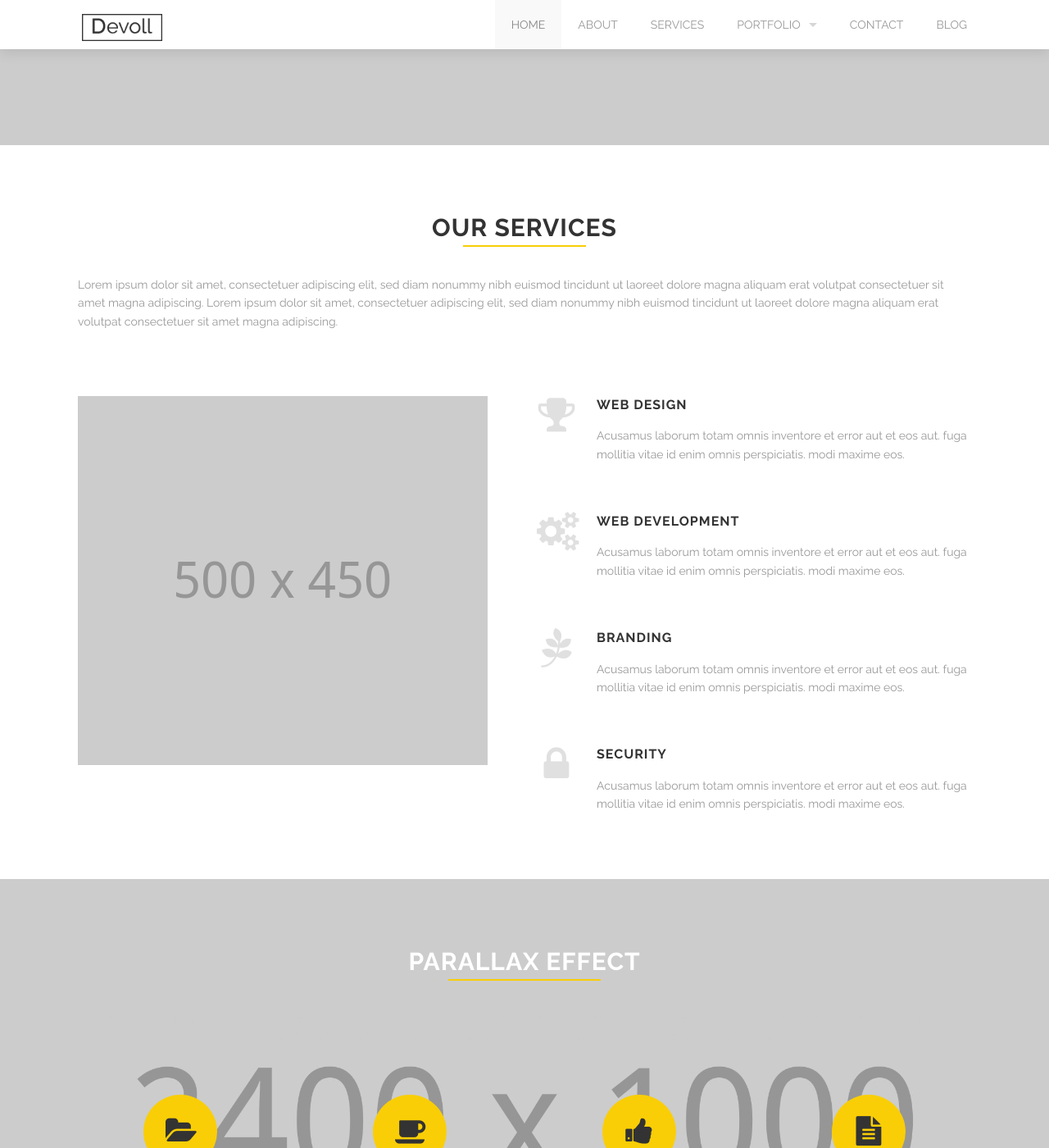
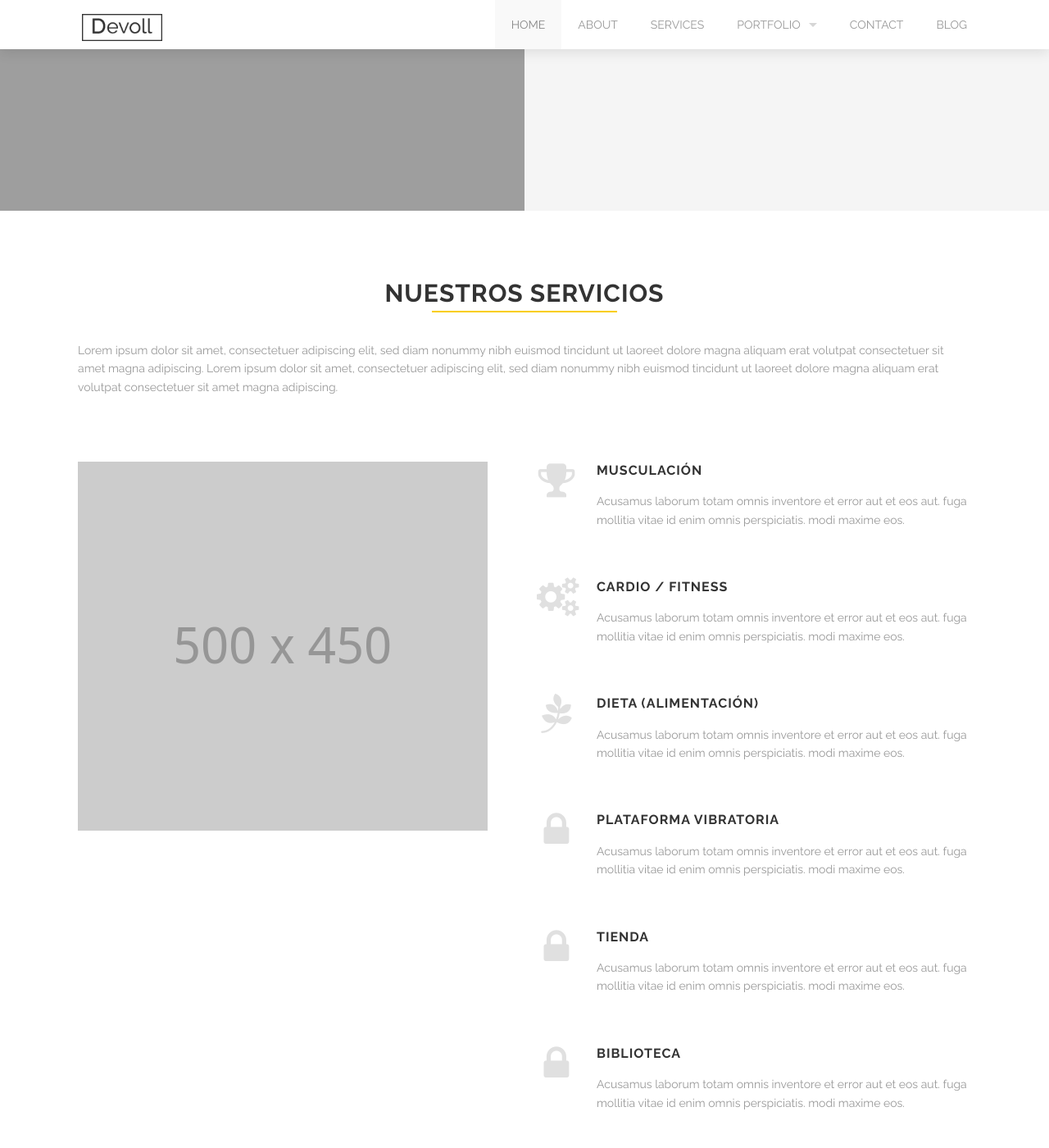
Before and after one commit to karatekan/karatekan.github.io, a Jekyll site: the page built from index.html, in a window 1280 px wide and 1400 px high, scrolled down 1933 px. Shown: the whole window at 82% size. Built offline with Jekyll 4.4.1, drawn with Linux system fonts in a browser that asks for light colours; some of the changed text lies outside the part shown.

Commit message:
Introduction of activities and services on index

```diff
--- a/index.html
+++ b/index.html
@@ -3,103 +3,103 @@ layout: default
 section_id: home
 slides:
   - bg: images/@stock/slide-1.jpg
+    title:
+      klass: bottom-to-top
+      text: Club Karate-Kan
     small_title:
       klass: bottom-to-top
-      text: The perfect theme for
+      text: Tu Gimnasio de Artes Marciales
+  - bg: images/@stock/slide-2.jpg
+    klass: centered-text
+    small_title:
+      klass: bottom-to-top
+      text: Pioneros en
     title:
       klass: bottom-to-top
-      text: Many purposes
+      text: Karate Kyokushin
     buttons:
       klass: bottom-to-top
       items:
-        - text: Learn More
-          link_to: http://themeforest.net/user/honryou/portfolio?ref=honryou
-  - bg: images/@stock/slide-4.jpg
-    klass: centered-text
+        - text: Ver la actividad
+          link_to: kyokushin.html
+  - bg: images/@stock/slide-3.jpg
+    title:
+      klass: bottom-to-top
+      text: ¡Mucho más que Karate!
     small_title:
       klass: bottom-to-top
-      text: We make websites that are
-    title:
-      klass: bottom-to-top
-      text: Creative &amp; Powerful
-    buttons:
-      klass: bottom-to-top
-      items:
-        - klass: boxed
-          text: View Features
-          link_to: http://themeforest.net/user/honryou/portfolio?ref=honryou
-        - text: Purchase Now
-          link_to: http://themeforest.net/user/honryou/portfolio?ref=honryou
-  - bg: images/@stock/slide-5.jpg
-    small_title:
-      klass: bottom-to-top
-      text: This is a creative theme that you'll
-    title:
-      klass: bottom-to-top
-      text: definitely love...
-    buttons:
-      klass: bottom-to-top
-      items:
-        - text: Learn More
-          link_to: http://themeforest.net/user/honryou/portfolio?ref=honryou
-
-
+      text: Boxeo, Judo, Aikido, Krav Maga, K-1, MMA, BJJ...
 
 works:
-  - image: images/@stock/work-1.jpg
-    title: Beautiful Girl
-    link_to: portfolio-item.html
+  - image: images/@stock/karate_kyokushin.jpg
+    title: Karate Kyokushin
+    link_to: karate_kyokushin.html
     klass: graphi-design
-    desc: Design &amp; Development
-  - image: images/@stock/work-2.jpg
-    title: Beautiful Girl
-    link_to: portfolio-item.html
+    desc: Karate Kyokushin
+  - image: images/@stock/boxing.jpg
+    title: Boxeo
+    link_to: boxing.html
     klass: graphi-design
-    desc: Design &amp; Development
-  - image: images/@stock/work-3.jpg
-    title: Beautiful Girl
-    link_to: portfolio-item.html
+    desc: Boxeo
+  - image: images/@stock/mma.jpg
+    title: Artes Marciales Mixtas (MMA)
+    link_to: mma.html
     klass: graphi-design
-    desc: Design &amp; Development
-  - image: images/@stock/work-4.jpg
-    title: Beautiful Girl
-    link_to: portfolio-item.html
+    desc: Artes Marciales Mixtas (MMA)
+  - image: images/@stock/brazilian_jiujitsu.jpg
+    title: Jiu Jitsu Brasileño
+    link_to: brazilian_jiujitsu.html
     klass: graphi-design
-    desc: Design &amp; Development
-  - image: images/@stock/work-5.jpg
-    title: Beautiful Girl
-    link_to: portfolio-item.html
+    desc: Jiu Jitsu Brasileño
+  - image: images/@stock/k1.jpg
+    title: K-1
+    link_to: k1.html
     klass: graphi-design
-    desc: Design &amp; Development
-  - image: images/@stock/work-6.jpg
-    title: Beautiful Girl
-    link_to: portfolio-item.html
+    desc: K-1
+  - image: images/@stock/krav_maga.jpg
+    title: Krav Maga
+    link_to: krav_maga.html
     klass: graphi-design
-    desc: Design &amp; Development
-  - image: images/@stock/work-7.jpg
-    title: Beautiful Girl
-    link_to: portfolio-item.html
+    desc: Krav Maga
+  - image: images/@stock/aikido.jpg
+    title: Aikido
+    link_to: aikido.html
     klass: graphi-design
-    desc: Design &amp; Development
-  - image: images/@stock/work-8.jpg
-    title: Beautiful Girl
-    link_to: portfolio-item.html
+    desc: Aikido
+  - image: images/@stock/judo.jpg
+    title: Judo
+    link_to: judo.html
     klass: graphi-design
-    desc: Design &amp; Development
-
+    desc: Judo
+  - image: images/@stock/karate_infantil.jpg
+    title: Karate Infantil
+    link_to: karate_infantil.html
+    klass: graphi-design
+    desc: Karate Infantil
+  - image: images/@stock/total_entreno.jpg
+    title: Total Entreno
+    link_to: total_entreno.html
+    klass: graphi-design
+    desc: Total Entreno
 
 services:
   - icon: trophy
-    title: Web Design
+    title: Musculación
     desc: Acusamus laborum totam omnis inventore et error aut et eos aut. fuga mollitia vitae id enim omnis perspiciatis. modi maxime eos.
   - icon: cogs
-    title: Web Development
+    title: Cardio / Fitness
     desc: Acusamus laborum totam omnis inventore et error aut et eos aut. fuga mollitia vitae id enim omnis perspiciatis. modi maxime eos.
   - icon: pagelines
-    title: Branding
+    title: Dieta (Alimentación)
     desc: Acusamus laborum totam omnis inventore et error aut et eos aut. fuga mollitia vitae id enim omnis perspiciatis. modi maxime eos.
   - icon: lock
-    title: Security
+    title: Plataforma Vibratoria
+    desc: Acusamus laborum totam omnis inventore et error aut et eos aut. fuga mollitia vitae id enim omnis perspiciatis. modi maxime eos.
+  - icon: lock
+    title: Tienda
+    desc: Acusamus laborum totam omnis inventore et error aut et eos aut. fuga mollitia vitae id enim omnis perspiciatis. modi maxime eos.
+  - icon: lock
+    title: Biblioteca
     desc: Acusamus laborum totam omnis inventore et error aut et eos aut. fuga mollitia vitae id enim omnis perspiciatis. modi maxime eos.
 
 milestones:
@@ -203,7 +203,7 @@ milestones:
 <div class="full" style="background: #f5f5f5;">
   <div class="row">
     <div class="large-12 columns">
-      {% include section-header.html title="Our works" %}
+      {% include section-header.html title="Nuestras Actividades" %}
       <div class="spacing"></div>
       <p>
         Lorem ipsum dolor sit amet, consectetuer adipiscing elit, sed diam nonummy nibh euismod tincidunt ut laoreet dolore magna aliquam erat volutpat consectetuer sit amet magna adipiscing. Lorem ipsum dolor sit amet, consectetuer adipiscing elit, sed diam nonummy nibh euismod tincidunt ut laoreet dolore magna aliquam erat volutpat consectetuer sit amet magna adipiscing.
@@ -235,7 +235,7 @@ milestones:
 <div class='full'>
   <div class='row'>
     <div class='large-12 columns'>
-      {% include section-header.html title="Our services" %}
+      {% include section-header.html title="Nuestros Servicios" %}
       <div class='spacing'></div>
       <p>
         Lorem ipsum dolor sit amet, consectetuer adipiscing elit, sed diam nonummy nibh euismod tincidunt ut laoreet dolore magna aliquam erat volutpat consectetuer sit amet magna adipiscing. Lorem ipsum dolor sit amet, consectetuer adipiscing elit, sed diam nonummy nibh euismod tincidunt ut laoreet dolore magna aliquam erat volutpat consectetuer sit amet magna adipiscing.
```
Also changed, not shown: 2 other files.
